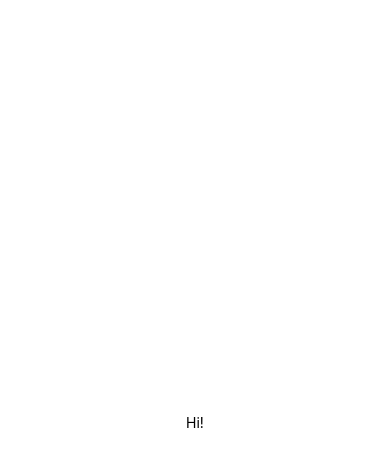
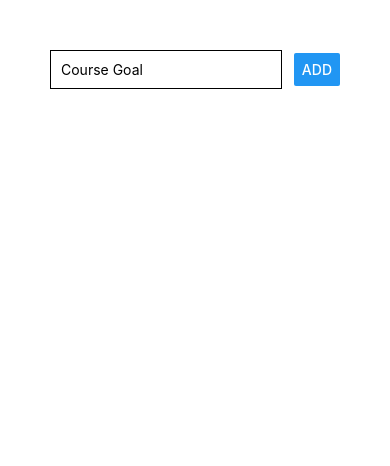
Before and after one commit to SamanthaLFreeman/reactNativeTutorial, a React Native app: screen / in a window 390 px wide. Shown: the top 466 px of the page. Built offline with nearby package versions, Linux system fonts and the light colour scheme.

Commit message:
Create form for adding goals, so they list below

```diff
--- a/App.js
+++ b/App.js
@@ -1,19 +1,49 @@
-import React from 'react';
-import { StyleSheet, Text, View } from 'react-native';
+import React, { useState } from 'react';
+import { StyleSheet, Text, View, TextInput, Button, ScrollView, FlatList } from 'react-native';
 
 export default function App() {
+  const [enteredGoal, setEnteredGoal] = useState('');
+  const [courseGoals, setCourseGoals] = useState([]);
+
+  const goalInputHandler = (enteredText) => {
+    setEnteredGoal(enteredText);
+  }
+
+  const handleSubmit = () => {
+    setCourseGoals(currentGoals => [...currentGoals, {key: Math.random().toString(), value: enteredGoal}]);
+  }
+
   return (
-    <View style={styles.container}>
-      <Text>Hi!</Text>
+    <View style={styles.screen}>
+      <View style={styles.inputContainer}>
+        <TextInput
+        placeholder="Course Goal" style={styles.input} onChangeText={goalInputHandler}
+        value={enteredGoal} />
+        <Button title="ADD" onPress={handleSubmit}/>
+      </View>
+      <FlatList data={courseGoals} renderItem={itemData => <View style={styles.listItem}><Text >{itemData.item.value}</Text></View>}/>
     </View>
   );
 }
 
 const styles = StyleSheet.create({
-  container: {
-    flex: 1,
-    backgroundColor: '#fff',
-    alignItems: 'center',
-    justifyContent: 'center',
+  screen: {
+    padding: 50
   },
+  inputContainer: {
+    flexDirection: "row", justifyContent: "space-between", alignItems: "center"
+  },
+  input: {
+    borderColor: "black",
+    borderWidth: 1,
+    padding: 10,
+    width: "80%"
+  },
+  listItem: {
+    padding: 10,
+    marginVertical: 10,
+    backgroundColor: "#ccc",
+    borderColor: "black",
+    borderWidth: 1
+  }
 });
```
